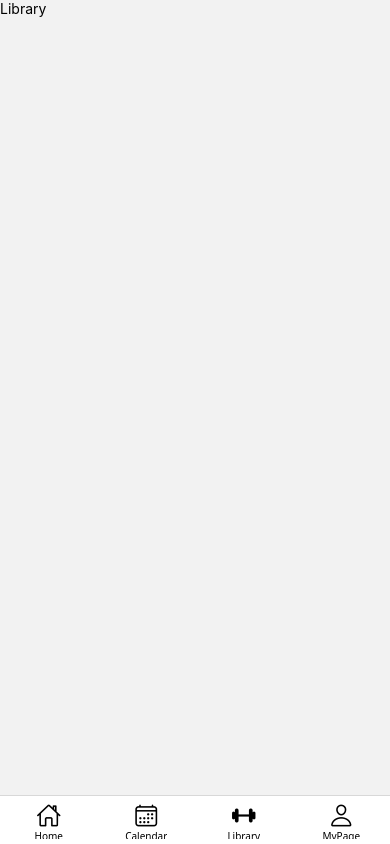
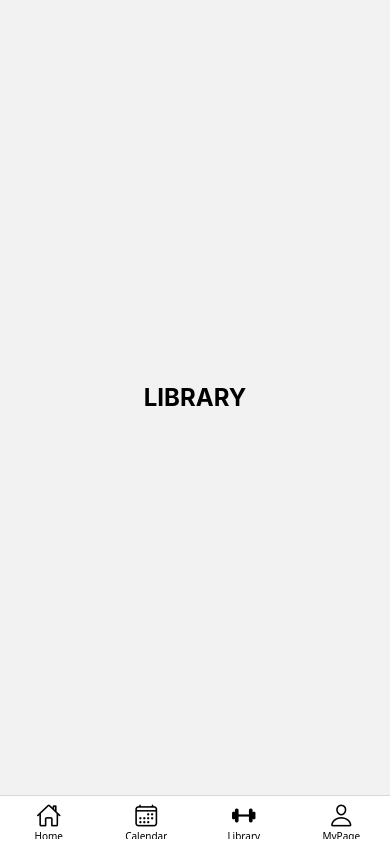
Before and after one commit to yunhyeonji/bunnit-frontend, a React Native app: screen /Library in a window 390 px wide. Built offline with nearby package versions, Linux system fonts and the light colour scheme.

Commit message:
[250204]yhj - ios 폰트 설정 추가 - styled-components 설치 - calendar 제외 기본 페이지 구성

```diff
--- a/package.json
+++ b/package.json
@@ -18,7 +18,8 @@
     "react-native-reanimated": "^3.16.7",
     "react-native-safe-area-context": "^5.2.0",
     "react-native-screens": "^4.6.0",
-    "react-native-vector-icons": "^10.2.0"
+    "react-native-vector-icons": "^10.2.0",
+    "styled-components": "^6.1.14"
   },
   "devDependencies": {
     "@babel/core": "^7.25.2",
--- /dev/null
+++ b/src/components/PageComponent.js
@@ -0,0 +1,13 @@
+import styled from 'styled-components/native';
+
+/* 공통 화면 구성 */
+export const Container = styled.SafeAreaView`
+  flex: 1;
+  justify-content: center;
+  align-items: center;
+`;
+
+export const Title = styled.Text`
+  font-size: 24px;
+  font-weight: bold;
+`;
--- a/src/page/Home.jsx
+++ b/src/page/Home.jsx
@@ -1,8 +1,12 @@
 import React from 'react';
-import {Text} from 'react-native';
+import {Container, Title} from '../components/PageComponent';
 
 function home(props) {
-  return <Text>Home</Text>;
+  return (
+    <Container>
+      <Title>HOME</Title>
+    </Container>
+  );
 }
 
 export default home;
--- a/src/page/Library.jsx
+++ b/src/page/Library.jsx
@@ -1,8 +1,12 @@
 import React from 'react';
-import {Text} from 'react-native';
+import {Container, Title} from '../components/PageComponent';
 
 function Library(props) {
-  return <Text>Library</Text>;
+  return (
+    <Container>
+      <Title>LIBRARY</Title>
+    </Container>
+  );
 }
 
 export default Library;
--- a/src/page/Mypage.jsx
+++ b/src/page/Mypage.jsx
@@ -1,8 +1,12 @@
 import React from 'react';
-import {Text} from 'react-native';
+import {Container, Title} from '../components/PageComponent';
 
 function Mypage(props) {
-  return <Text>my page</Text>;
+  return (
+    <Container>
+      <Title>MY PAGE</Title>
+    </Container>
+  );
 }
 
 export default Mypage;
```
Also changed, not shown: 8 other files (tests, documents, lock files or other folders).
